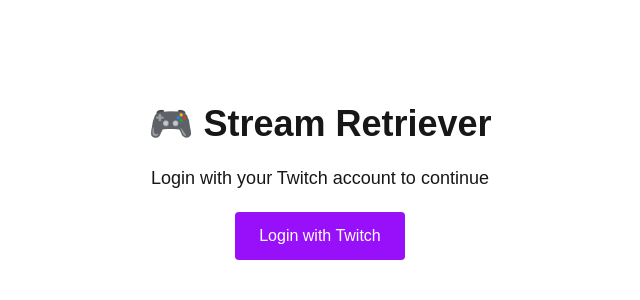
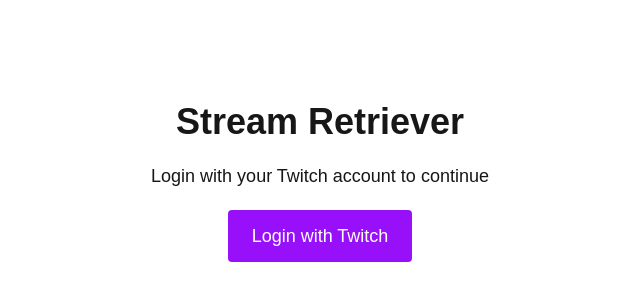
Before and after one commit to joao-januario/streamretriever-fe, a Next.js app: page / in a window 1280 px wide. Shown: the part 218-518 px from the top of the page, without its empty margins (320-960 px from the left). Built offline with nearby package versions, Linux system fonts and the light colour scheme; no server answers.

Commit message:
Added spinner and button components so they can be reused

```diff
--- a/src/app/auth/callback/page.tsx
+++ b/src/app/auth/callback/page.tsx
@@ -1,9 +1,10 @@
 import { Suspense } from 'react';
 import AuthCallback from '@/components/AuthCallback';
+import { Spinner } from '@/components/ui/Spinner';
 
 export default function CallbackPage() {
   return (
-    <Suspense fallback={<div className="flex items-center justify-center min-h-screen">Loading...</div>}>
+    <Suspense fallback={<div className="flex items-center justify-center min-h-screen"><Spinner size="lg" /></div>}>
       <AuthCallback />
     </Suspense>
   );
--- a/src/components/AuthCallback.tsx
+++ b/src/components/AuthCallback.tsx
@@ -2,6 +2,7 @@
 
 import { useEffect } from 'react';
 import { useRouter, useSearchParams } from 'next/navigation';
+import { Spinner } from '@/components/ui/Spinner';
 
 export default function AuthCallback() {
   const router = useRouter();
@@ -27,7 +28,7 @@
 
   return (
     <div className="flex items-center justify-center min-h-screen">
-      <p>Authenticating...</p>
+      <Spinner size="lg" />
     </div>
   );
 }
--- a/src/components/DashboardContent.tsx
+++ b/src/components/DashboardContent.tsx
@@ -5,6 +5,8 @@
 import { apiService } from '@/services/apiService';
 import { authService } from '@/services/authService';
 import { User } from '@/types/user';
+import { Button } from '@/components/ui/Button';
+import { Spinner } from '@/components/ui/Spinner';
 
 export default function DashboardContent() {
   const [user, setUser] = useState<User | null>(null);
@@ -22,7 +24,6 @@
     try {
       setLoading(true);
       setError(null);
-      console.log('DashboardContent - Fetching user data from API');
       const userData = await apiService.getCurrentUser();
       console.log('DashboardContent - User data received:', userData);
       setUser(userData);
@@ -39,19 +40,20 @@
   };
 
   if (loading) {
-    return <div className="p-5">Loading...</div>;
+    return (
+      <div className="flex items-center justify-center min-h-screen">
+        <Spinner size="lg" />
+      </div>
+    );
   }
 
   if (error) {
     return (
       <div className="p-5 text-red-600">
         Error: {error}
-        <button
-          onClick={loadUserData}
-          className="ml-2 px-3 py-1 bg-blue-500 text-white rounded"
-        >
+        <Button onClick={loadUserData} variant="secondary" size="sm" className="ml-2">
           Retry
-        </button>
+        </Button>
       </div>
     );
   }
@@ -83,18 +85,12 @@
           </div>
 
           <div className="mt-8 flex gap-3">
-            <button
-              onClick={loadUserData}
-              className="px-4 py-2 bg-blue-500 text-white rounded hover:bg-blue-600"
-            >
-              🔄 Refresh Data
-            </button>
-            <button
-              onClick={handleLogout}
-              className="px-4 py-2 bg-red-500 text-white rounded hover:bg-red-600"
-            >
-              🚪 Logout
-            </button>
+            <Button onClick={loadUserData} variant="secondary">
+              Refresh Data
+            </Button>
+            <Button onClick={handleLogout} variant="danger">
+              Logout
+            </Button>
           </div>
         </div>
       )}
--- a/src/components/LoginButton.tsx
+++ b/src/components/LoginButton.tsx
@@ -1,24 +1,16 @@
 'use client';
 
 import { authService } from '@/services/authService';
+import { Button } from '@/components/ui/Button';
 
 export default function LoginButton() {
-
-  const handleLogin = () => {
-    console.log('LoginButton - Starting OAuth login');
-    authService.login();
-  };
-
   return (
     <div className="flex flex-col items-center justify-center min-h-screen gap-5">
-      <h1 className="text-4xl font-bold">🎮 Stream Retriever</h1>
+      <h1 className="text-4xl font-bold">Stream Retriever</h1>
       <p className="text-lg">Login with your Twitch account to continue</p>
-      <button
-        onClick={handleLogin}
-        className="px-6 py-3 text-white bg-purple-600 rounded hover:bg-purple-700 transition"
-      >
+      <Button onClick={() => authService.login()} variant="primary" size="lg">
         Login with Twitch
-      </button>
+      </Button>
     </div>
   );
 }
--- /dev/null
+++ b/src/components/ui/Button.tsx
@@ -0,0 +1,35 @@
+interface ButtonProps extends React.ButtonHTMLAttributes<HTMLButtonElement> {
+  variant?: 'primary' | 'danger' | 'secondary';
+  size?: 'sm' | 'md' | 'lg';
+}
+
+export function Button({
+  variant = 'primary',
+  size = 'md',
+  className = '',
+  children,
+  ...props
+}: ButtonProps) {
+  const baseStyles = 'rounded font-medium transition';
+
+  const variants = {
+    primary: 'bg-purple-600 text-white hover:bg-purple-700',
+    secondary: 'bg-blue-500 text-white hover:bg-blue-600',
+    danger: 'bg-red-500 text-white hover:bg-red-600',
+  };
+
+  const sizes = {
+    sm: 'px-3 py-1 text-sm',
+    md: 'px-4 py-2',
+    lg: 'px-6 py-3 text-lg',
+  };
+
+  return (
+    <button
+      className={`${baseStyles} ${variants[variant]} ${sizes[size]} ${className}`}
+      {...props}
+    >
+      {children}
+    </button>
+  );
+}
--- /dev/null
+++ b/src/components/ui/Spinner.tsx
@@ -0,0 +1,20 @@
+interface SpinnerProps {
+  size?: 'sm' | 'md' | 'lg';
+  className?: string;
+}
+
+export function Spinner({ size = 'md', className = '' }: SpinnerProps) {
+  const sizes = {
+    sm: 'h-4 w-4 border-2',
+    md: 'h-8 w-8 border-2',
+    lg: 'h-12 w-12 border-3',
+  };
+
+  return (
+    <div
+      className={`${sizes[size]} animate-spin rounded-full border-purple-600 border-t-transparent ${className}`}
+      role="status"
+      aria-label="Loading"
+    />
+  );
+}
```
